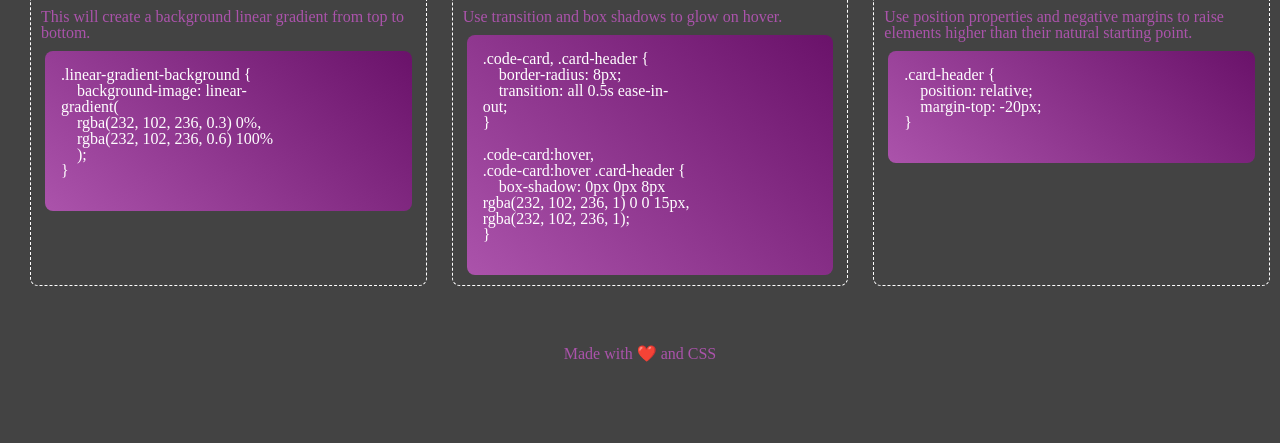
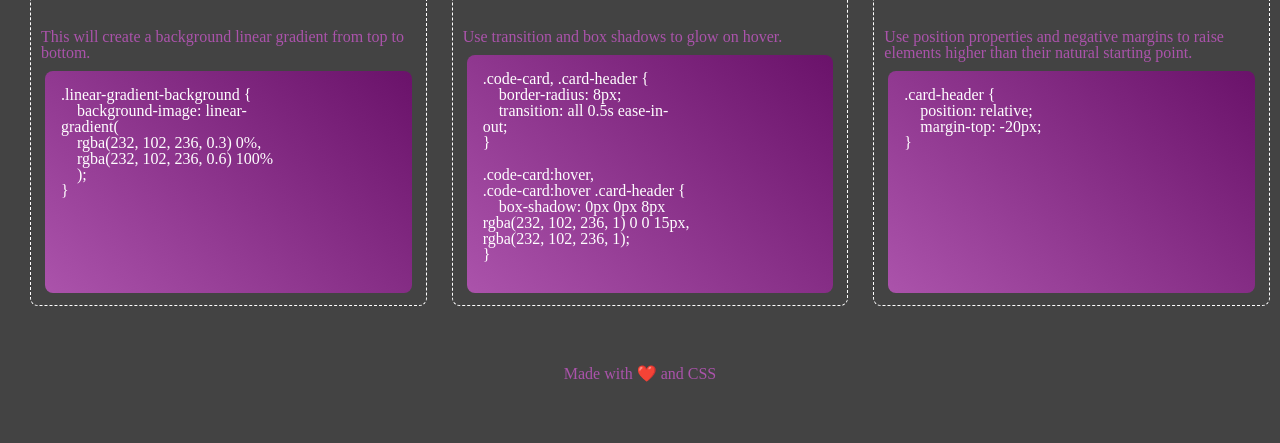
Before and after one commit to RflctnOfU/CSS-Cheat-Sheet, a plain HTML site: page index.html in a window 1280 px wide. Shown: the part 482-925 px from the top of the page. Drawn offline with Linux system fonts and the light colour scheme.

Commit message:
added styling to cards

```diff
--- a/assets/style.css
+++ b/assets/style.css
@@ -69,7 +69,7 @@ h2 {
 .card-box {
     border: dashed 1px white;
     position: relative;
-    display: flexbox;
+    display: flex;
     flex-direction: column;
 }
 
@@ -88,11 +88,16 @@ h2 {
     margin: 10px;
 }
 
+.code-box {
+    height: 100%;
+}
+
 pre {
     background: linear-gradient(41deg, var(--text-color), var(--card-color1));
     border-radius: 8px;
     margin: 0 14px 10px 14px;
     position: relative;
+    height: 95%;
 }
 
 code {
@@ -107,6 +112,7 @@ code {
 .card-box:hover,
 .card-box:hover .header-box {
     box-shadow: 0px 0px 8px rgba(232, 102, 236, 1), 0 0 15px rgba(232, 102, 236, 1);
+    transform: scale(1.05, 1.05);
 }
 
 @media (max-width: 992px) {
```
